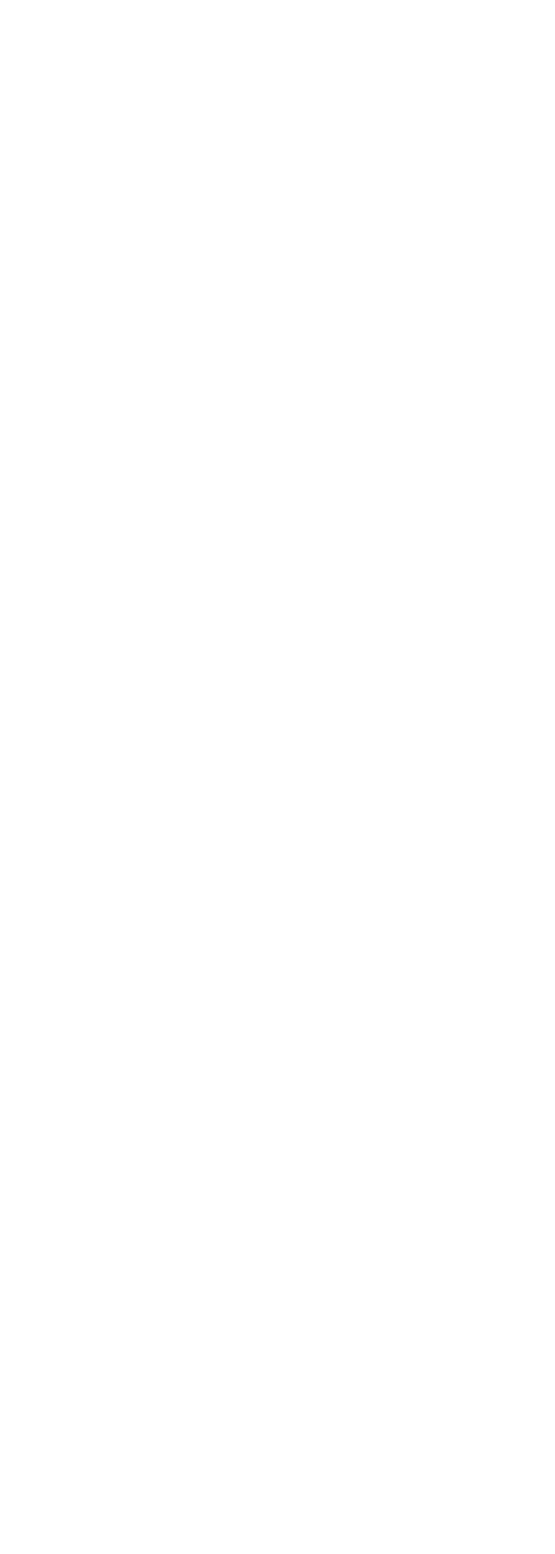
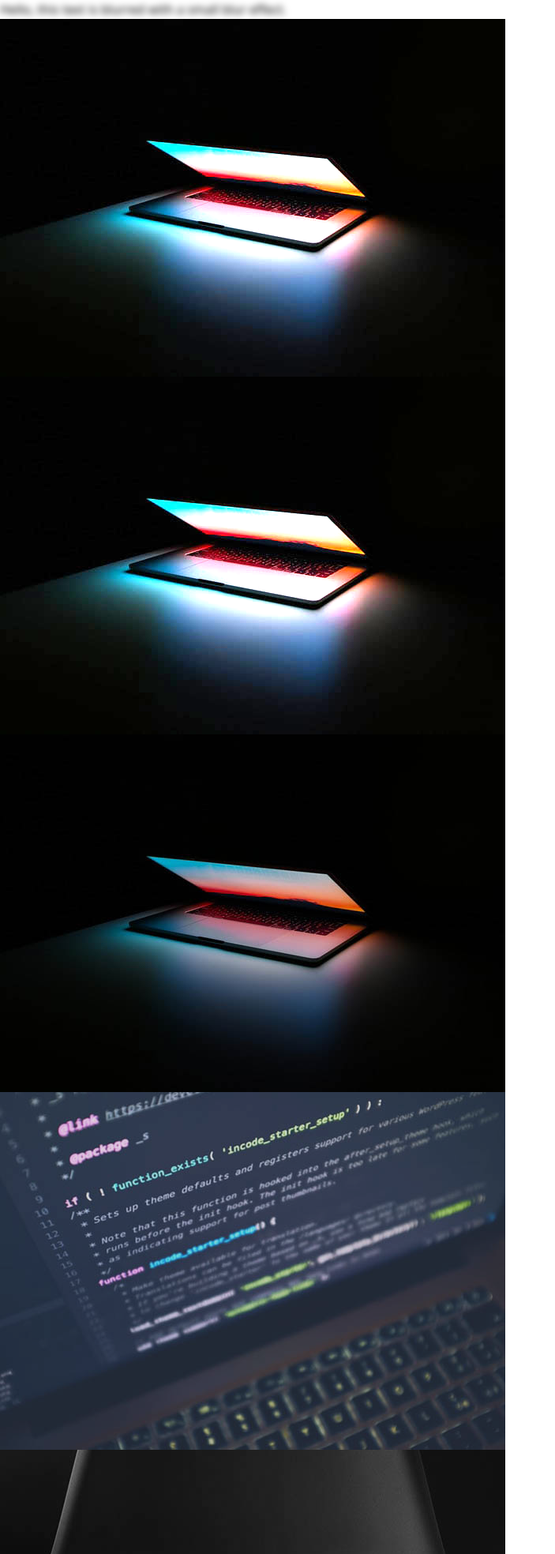
Before and after one commit to ericknamukolo/tailwind-101, a plain HTML site: page 09-filters/index.html in a window 1280 px wide. Shown: the top 1968 px of the page at 79% size, without its empty margins (0-703 px from the left). Before the commit the page ends 800 px from the top, so only its background shows below. Drawn offline with nearby package versions, Linux system fonts and the light colour scheme.

Commit message:
filters 101

```diff
--- a/09-filters/index.html
+++ b/09-filters/index.html
@@ -9,16 +9,24 @@
   </head>
   <body>
     <!-- Blur -->
+<div class="blur-sm">
+  Hello, this text is blurred with a small blur effect.
+</div>
+    <!-- Brightness -->
 
+<img class="brightness-200" src="../assets/img/img1.jpg" alt="Placeholder Image"/>
+<img class="brightness-200" src="../assets/img/img1.jpg" alt="Placeholder Image"/>
+<img class="brightness-10" src="../assets/img/img1.jpg" alt="Placeholder Image"/>
     <!-- Contrast -->
-
+<img class="contrast-75" src="../assets/img/img2.jpg" alt="Placeholder Image"/>
     <!-- Grayscale -->
-
+<img class="grayscale" src="../assets/img/img4.jpg" alt="Placeholder Image"/>
     <!-- Invert -->
-
+<img class="invert" src="../assets/img/img5.jpg" alt="Placeholder Image"/>
     <!-- Sepia -->
-
+<img class="sepia" src="../assets/img/img6.jpg" alt="Placeholder Image"/>
     <!-- Hue Rotate -->
+     <img class="hue-rotate-90" src="../assets/img/img8.jpg" alt="Placeholder Image"/>
   </body>
 </html>
 
```
